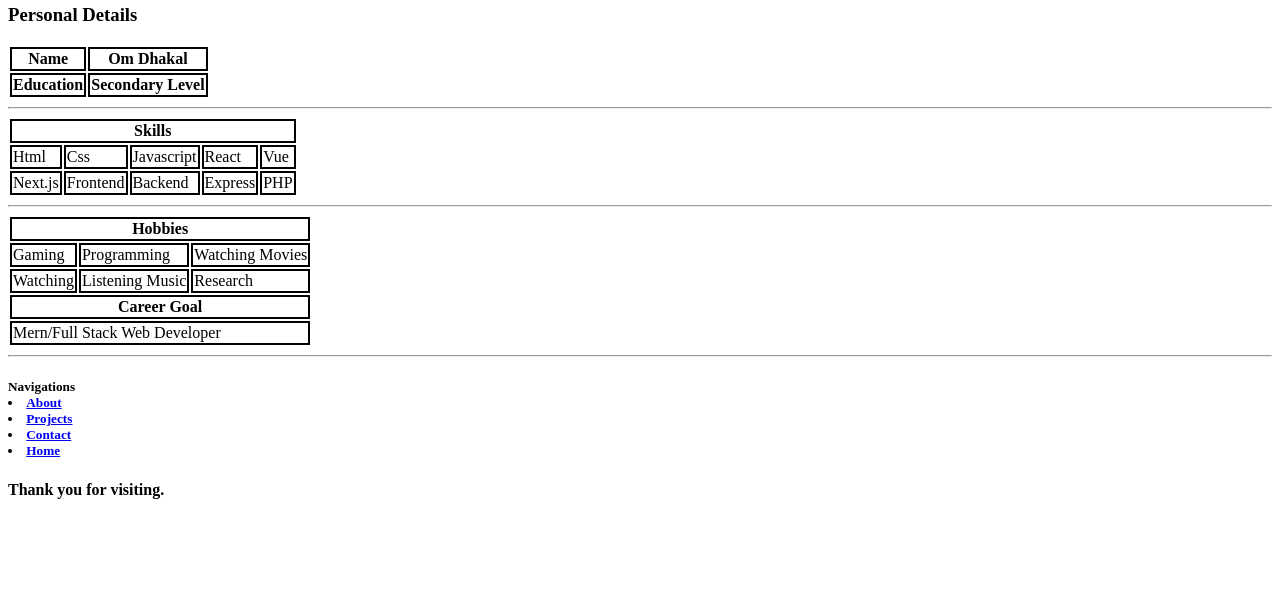
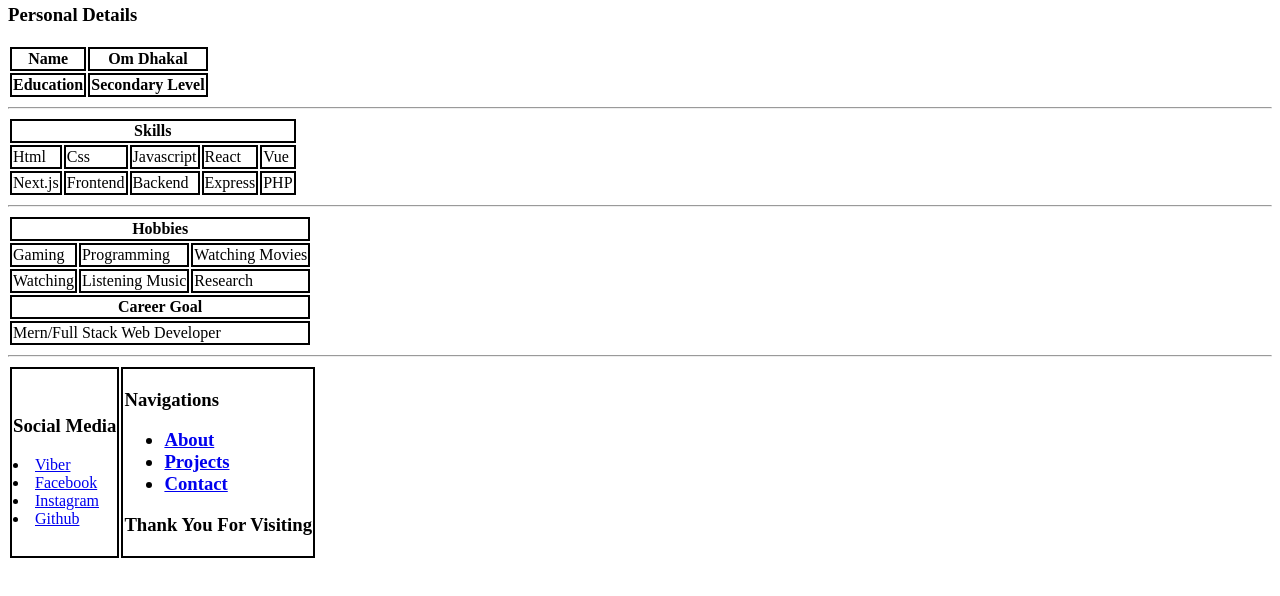
Before and after one commit to om-development/Portfolio-Only-html-, a plain HTML site: page about.html in a window 1280 px wide. Shown: the part 174-770 px from the top of the page. Drawn offline with Linux system fonts and the light colour scheme.

Commit message:
Update about.html

```diff
--- a/about.html
+++ b/about.html
@@ -82,14 +82,28 @@
     </div><hr>
   </main>
   <footer>
-    <h5>
-      Navigations<br>
-      <li><a href="about.html">About</a></li>
+     <table><tr>
+      <td colspan="2
+      ">
+         <h3>Social Media</h3>
+                    <li><a href="viber://chat?number=+9779842690606">Viber</a></li>
+                   <li><a href="https://facebook.com">Facebook</a></li>
+
+                    <li><a href="https://instagram.com">
+                      Instagram</a></li>
+                      <li><a href="https://github.com/om-development/Portfolio-Only-html-">Github</a></li>
+      </td>
+      <td>
+<h3>Navigations
+      <ul>
+              <li><a href="about.html">About</a></li>
               <li><a href="projects.html">Projects</a></li>
               <li><a href="contact.html">Contact</a></li>
-              <li><a href="index.html">Home</a></li>
-    </h5>
-    <h4>Thank you for visiting.</h4>
+            </ul>
+    </h3>
+    <h3>Thank You For Visiting</h3>
+      </td>
+    </tr></table>
   </footer>
 </body>
 
```
